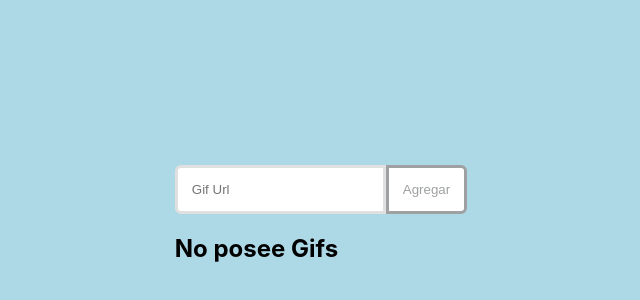
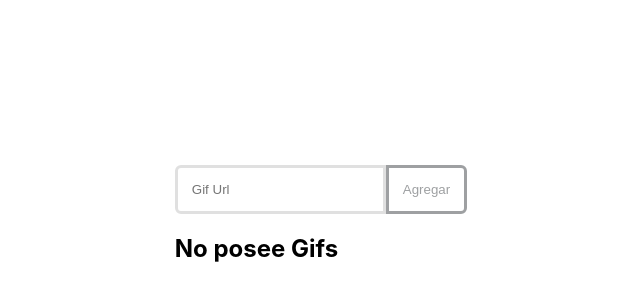
Before and after one commit to danilo-pilacuan/evaluacion-react-dic27, a React (Vite) app: page / in a window 1280 px wide. Shown: the part 176-476 px from the top of the page, without its empty margins (319-959 px from the left). Built offline with nearby package versions, Linux system fonts and the light colour scheme.

Commit message:
inicio consumo api

```diff
--- a/src/index.scss
+++ b/src/index.scss
@@ -11,6 +11,6 @@ body {
   display: flex;
   justify-content: center;
   align-items: center;
-  background-color: lightblue;
+  background-color: #FFF;
   min-height: 100vh;
 }
```
